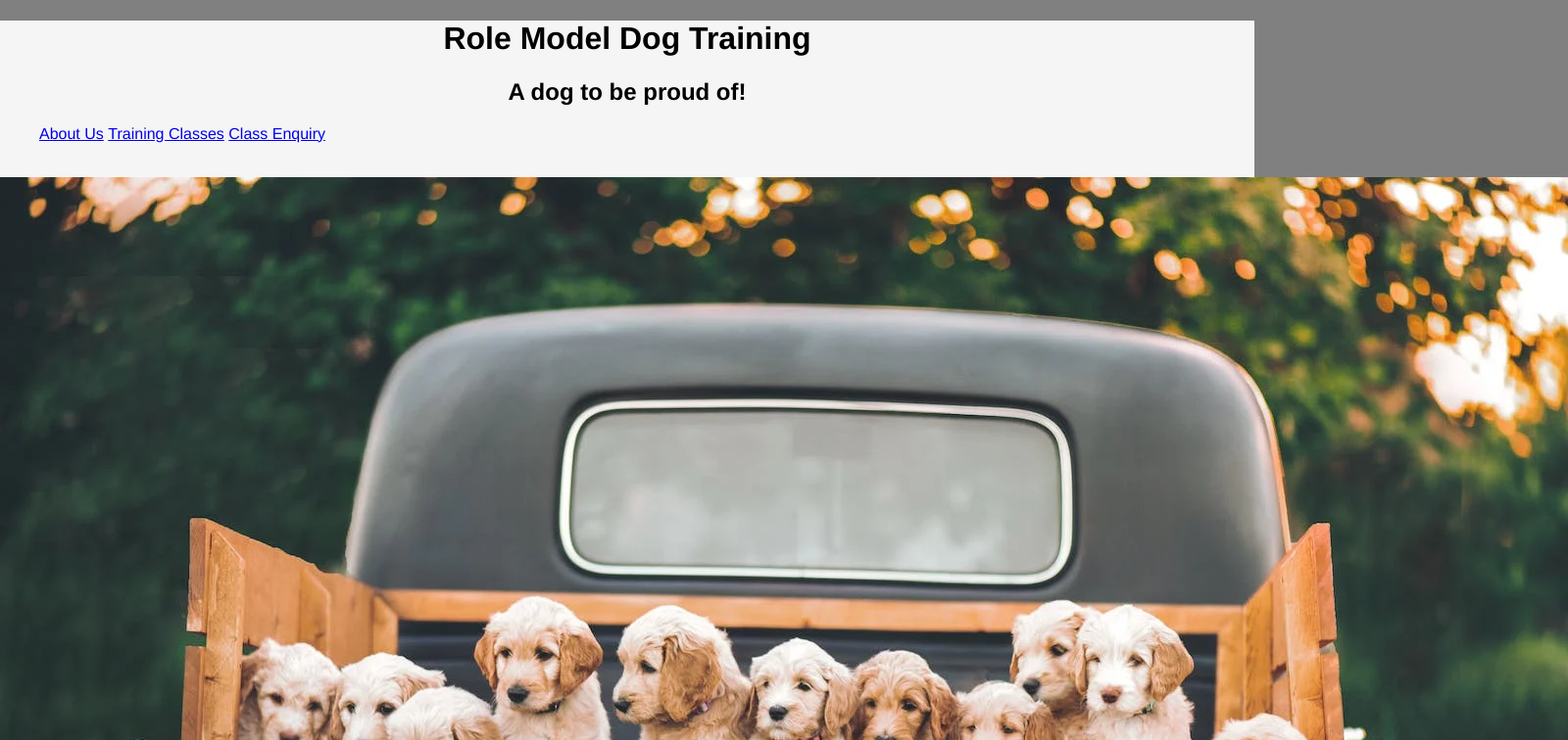
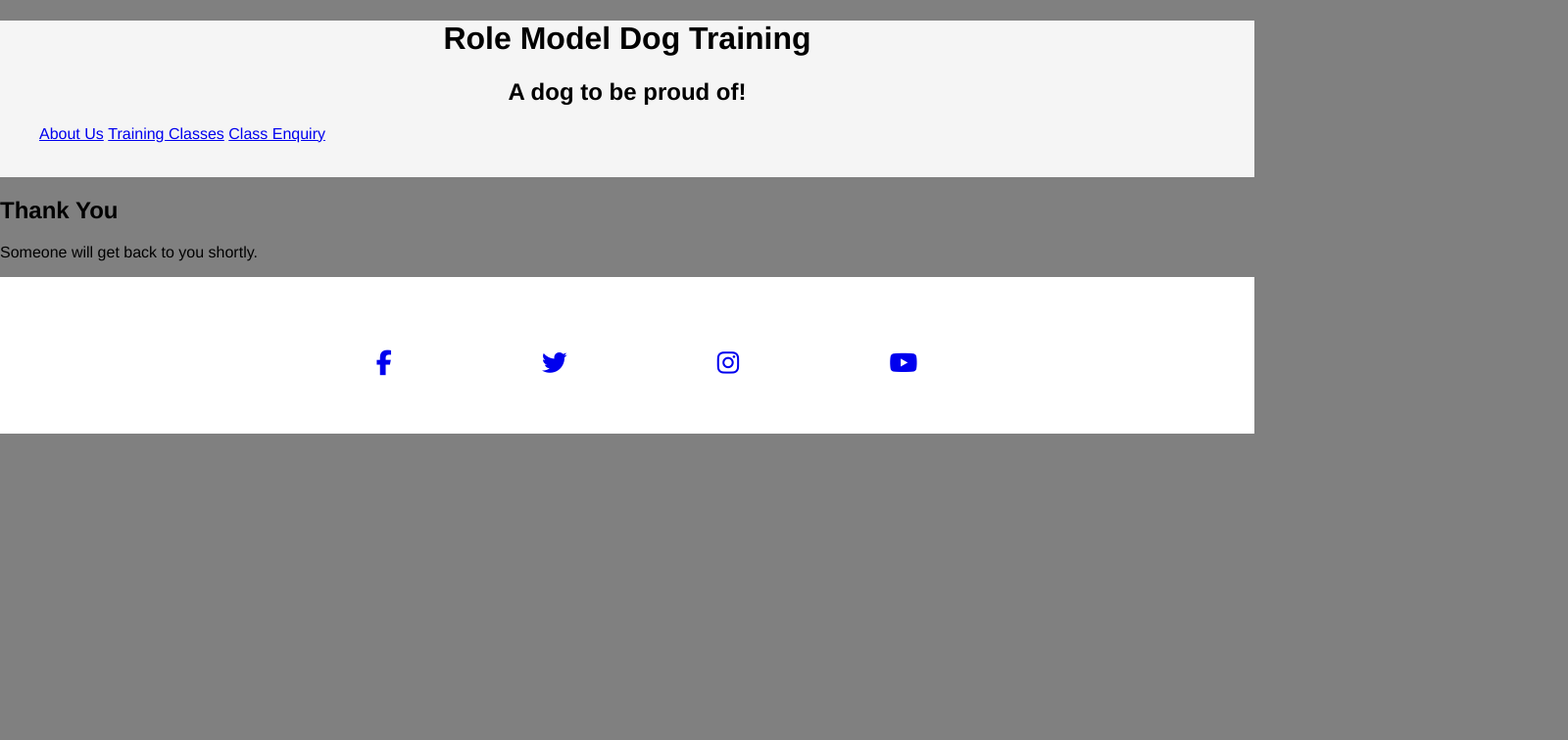
Before and after one commit to Pavoni1978/Role-Model-Dogs, a plain HTML site: page enquiry dump page.html in a window 1280 px wide. Shown: the top 756 px of the page at 98% size, 1600 px wide, since content can reach past the window. Drawn offline with Linux system fonts and the light colour scheme.

Commit message:
amendment dump page

```diff
--- a/enquiry dump page.html
+++ b/enquiry dump page.html
@@ -38,7 +38,7 @@
 </header>
          <section id="enquirydump-page">
         <div id="Role Model Dog">
-            <img src="https://raw.githubusercontent.com/Pavoni1978/Role-Model-Dogs/main/assets/truck-cute.webp" alt="puppy-truck">
+
         </div>
         <div id="enquiry dump page.html">
             <h2>Thank You</h2>
```
